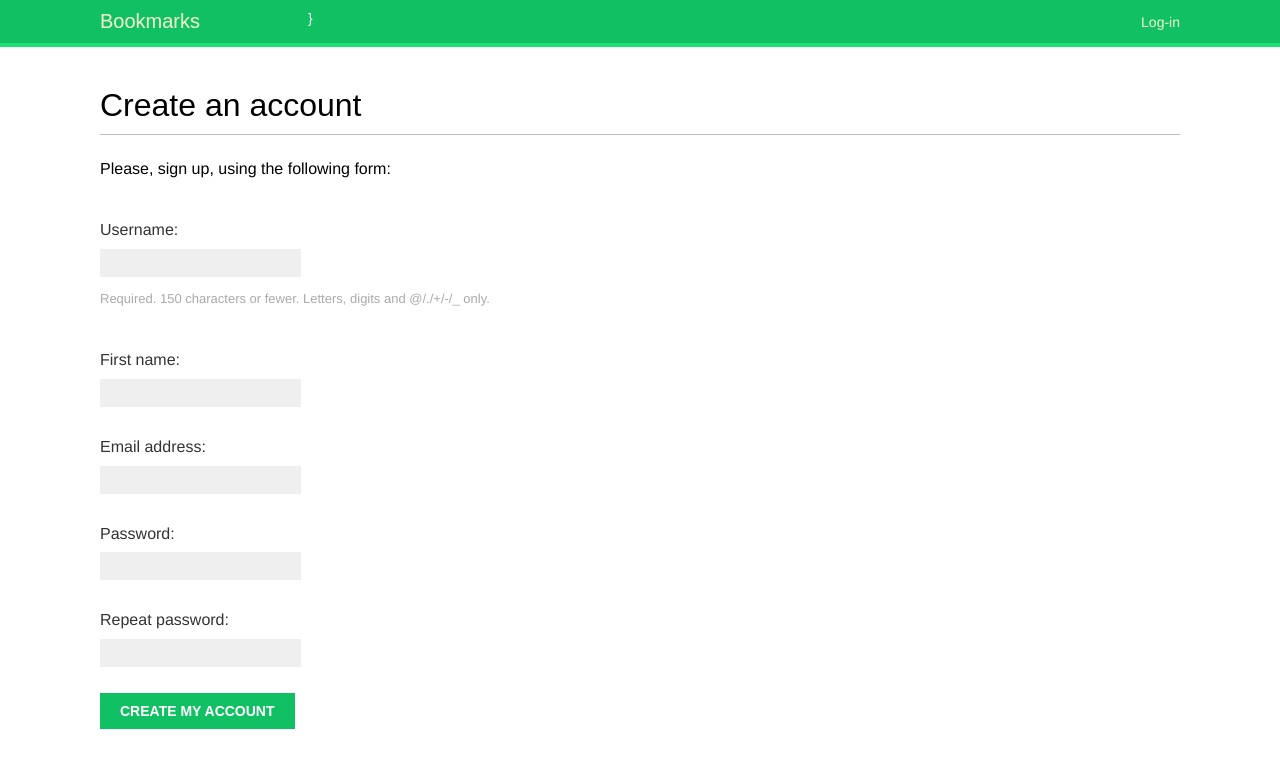
After one commit to jshuckbot/bookmarks, a Django app: page /accountapp/register/ in a window 1280 px wide. The commit adds this page. Shown: the top 768 px of the page. Run offline with Django 4.2, Linux system fonts and the light colour scheme; some web fonts are replaced.

Commit message:
added regitred user

```diff
--- a/accountapp/forms.py
+++ b/accountapp/forms.py
@@ -1,6 +1,16 @@
 from django import forms
+from django.contrib.auth.models import User
 
 
 class LoginForm(forms.Form):
     username = forms.CharField()
     password = forms.CharField(widget=forms.PasswordInput)
+
+
+class UserRegistrationForm(forms.ModelForm):
+    password = forms.CharField(label="Password", widget=forms.PasswordInput)
+    password2 = forms.CharField(label="Repeat password", widget=forms.PasswordInput)
+
+    class Meta:
+        model = User
+        fields = ["username", "first_name", "email"]
--- /dev/null
+++ b/accountapp/templates/accountapp/register.html
@@ -0,0 +1,13 @@
+{% extends 'base.html' %}
+
+{% block title %}Create an account{% endblock title %}
+
+{% block content %}
+    <h1>Create an account</h1>
+    <p>Please, sign up, using the following form:</p>
+    <form method="post">
+        {{ user_form.as_p }}
+        {% csrf_token %}
+        <p><input type="submit" value="Create my account"></p>
+    </form>
+{% endblock content %}
--- a/accountapp/templates/registration/login.html
+++ b/accountapp/templates/registration/login.html
@@ -19,5 +19,9 @@
         <p>
             <a href="{% url 'password_reset' %}">Forgotten your password?</a>
         </p>
+        <p>
+            Please< use the following form to log-in.
+            If you dont have an account <a href="{% url 'register' %}">register here</a>
+        </p>
     </div>
 {% endblock content %}
--- a/accountapp/urls.py
+++ b/accountapp/urls.py
@@ -23,4 +23,5 @@ urlpatterns = [
     # path("password-reset/complite/", auth_views.PasswordResetCompleteView.as_view(), name="password_reset_complete"),
     path("", include("django.contrib.auth.urls")),
     path("", views.dashboard, name="dashboard"),
+    path("register/", views.register, name="register"),
 ]
--- a/accountapp/views.py
+++ b/accountapp/views.py
@@ -3,7 +3,7 @@ from django.contrib.auth.decorators import login_required
 from django.http import HttpResponse
 from django.shortcuts import render
 
-from accountapp.forms import LoginForm
+from accountapp.forms import LoginForm, UserRegistrationForm
 
 
 def user_login(request):
@@ -26,3 +26,20 @@ def user_login(request):
 @login_required
 def dashboard(request):
     return render(request, "accountapp/dashboard.html", {"section": "dashboard"})
+
+
+def register(request):
+    if request.method == "POST":
+        user_form = UserRegistrationForm(request.POST)
+        if user_form.is_valid():
+            # создаем новый объект пользователя
+            # пока не сохраняем его
+            new_user = user_form.save(commit=False)
+            new_user.set_password(user_form.cleaned_data["password"])
+            # Сохраняем объект пользователя
+            new_user.save()
+            return render(request, "accountapp/register_done.html", {"new_user": new_user})
+    else:
+        user_form = UserRegistrationForm()
+
+    return render(request, "accountapp/register.html", {"user_form": user_form})
```
Also changed, not shown: accountapp/templates/accountapp/register_done.html (added, +11 -0 lines).
